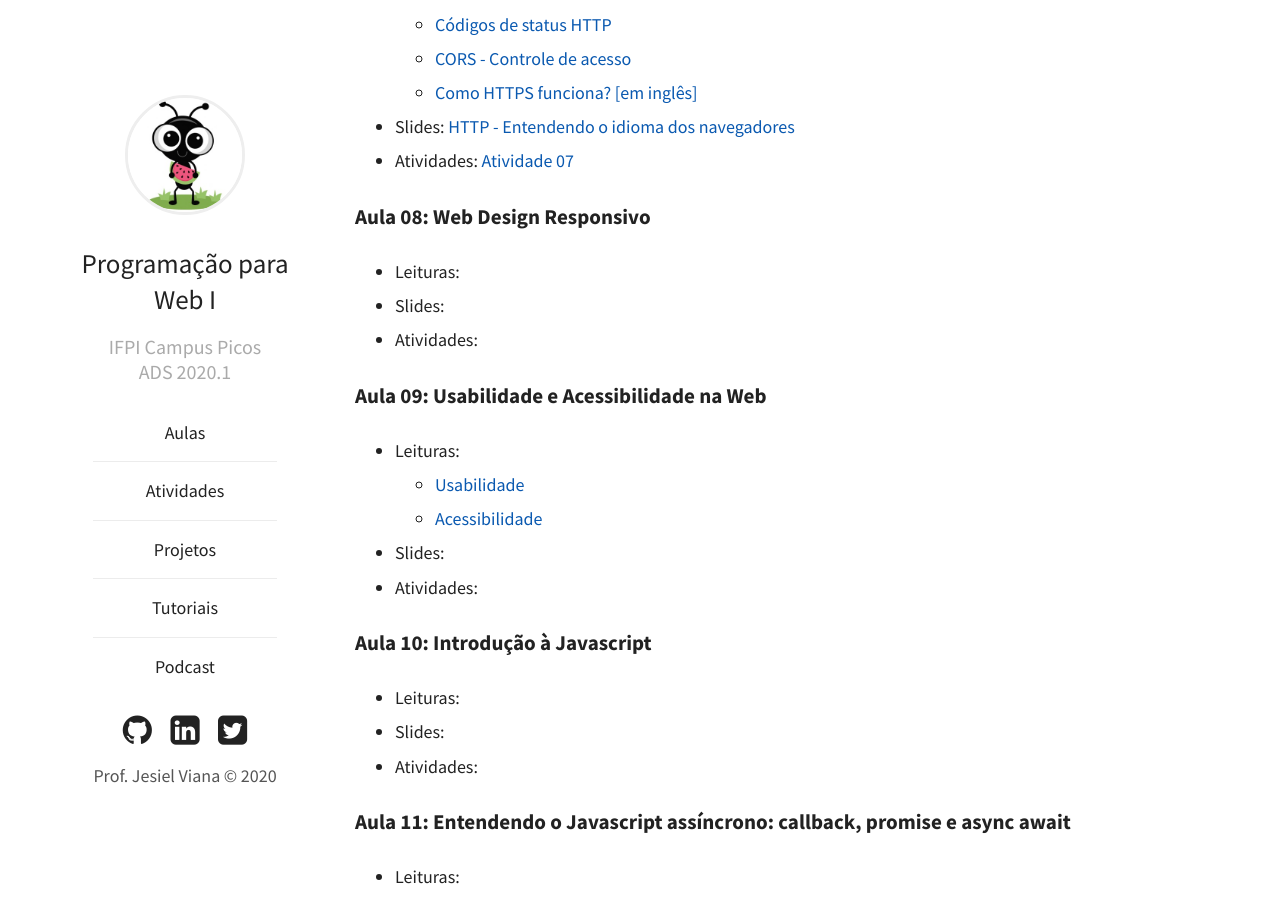
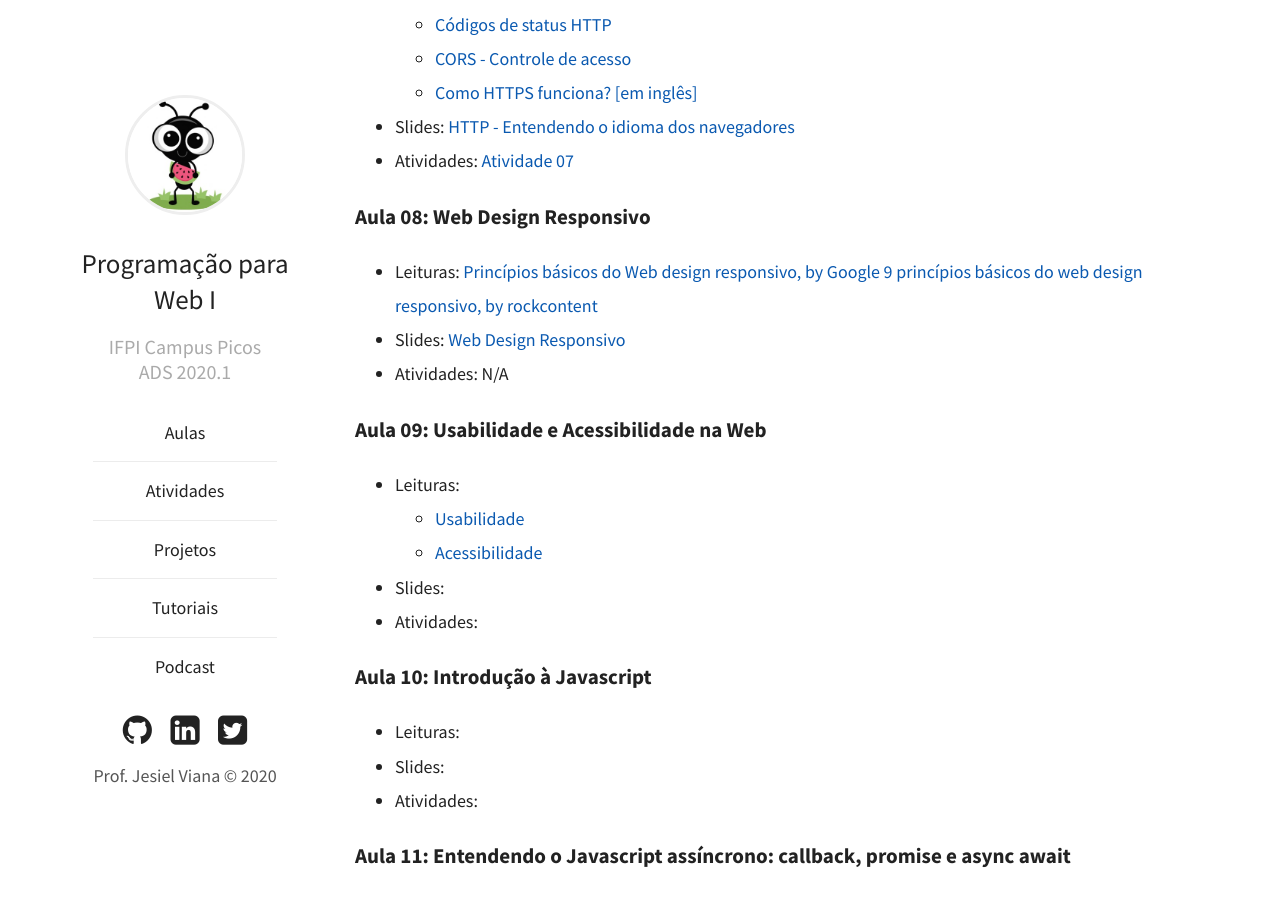
Before and after one commit to jesielviana/web-dev, a Jekyll site: the page built from aulas.md, in a window 1280 px wide and 900 px high, scrolled down 2801 px. Built offline with Jekyll 4.4.1, drawn with Linux system fonts in a browser that asks for light colours.

Commit message:
add aula 8

```diff
--- a/aulas.md
+++ b/aulas.md
@@ -91,8 +91,11 @@ date:   2020-03-04 21:03:36 +0530
 
 ### Aula 08: Web Design Responsivo
 - Leituras:
+<a href="https://developers.google.com/web/fundamentals/design-and-ux/responsive?hl=pt-br" target="_blank">Princípios básicos do Web design responsivo, by Google</a>
+<a href="https://rockcontent.com/br/blog/web-design-responsivo/" target="_blank">9 princípios básicos do web design responsivo, by rockcontent</a>
 - Slides:
-- Atividades:
+<a href="https://docs.google.com/presentation/d/1q8VhNcY-ac0vJUEN5vv6ven3uI-7ASBkRm2LKiJyrKg/edit?usp=sharing" target="_blank">Web Design Responsivo</a>
+- Atividades: N/A
 
 ### Aula 09: Usabilidade e Acessibilidade na Web
 - Leituras:
```
